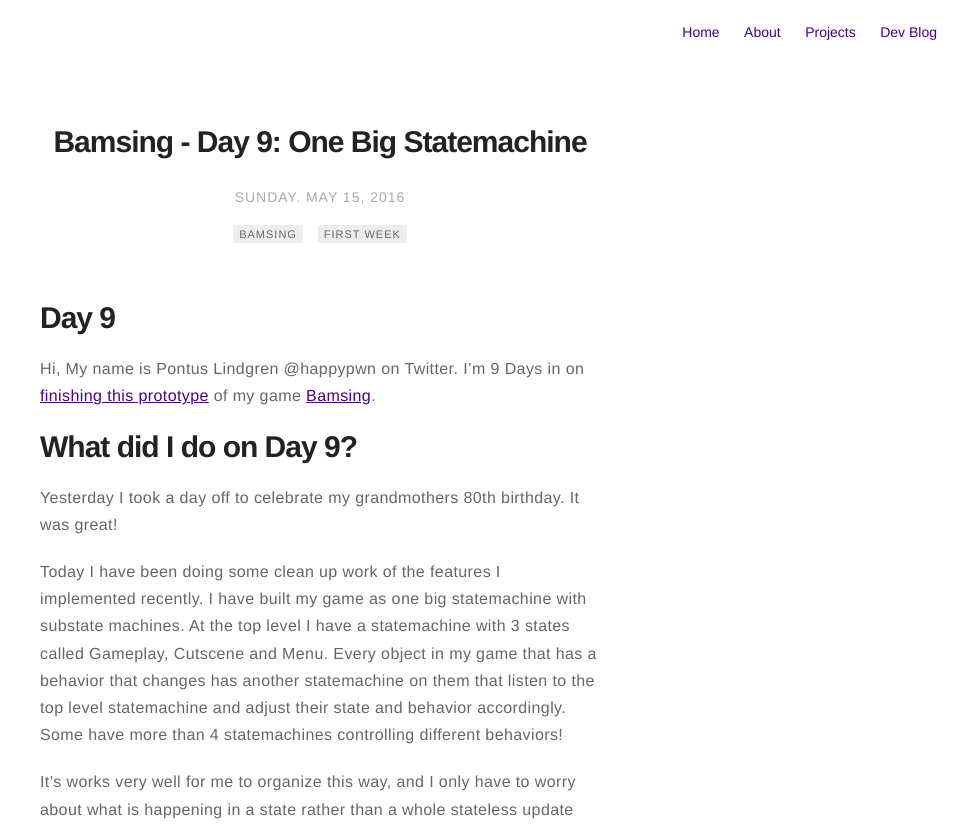
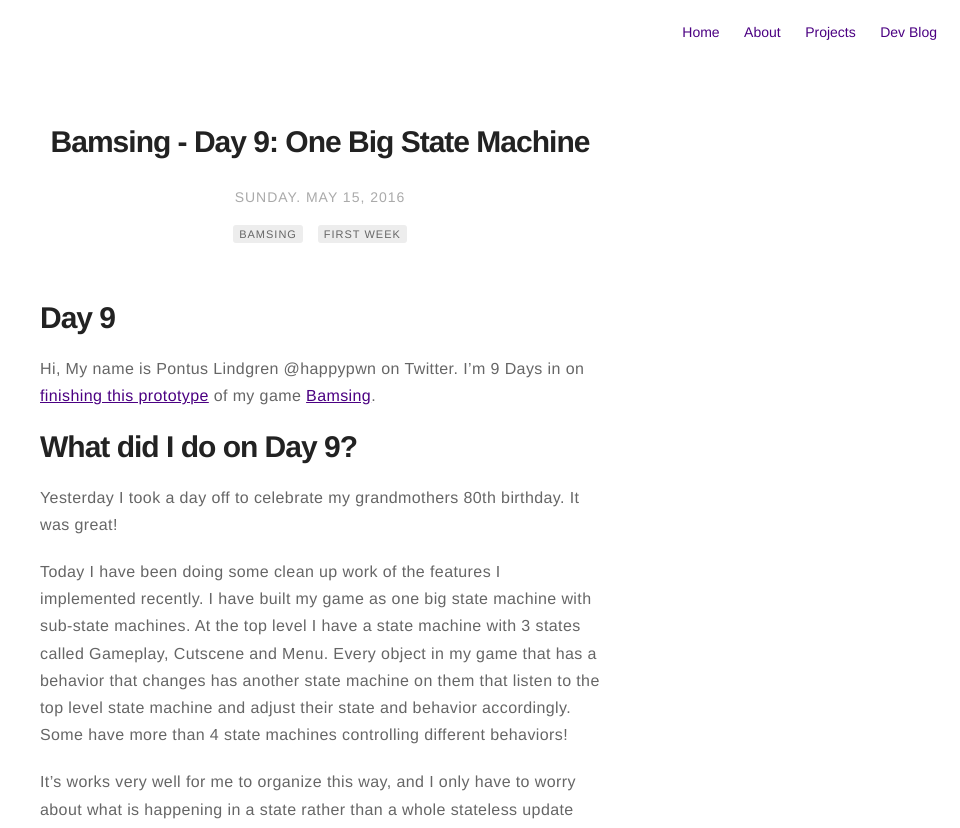
Before and after one commit to KirikoroStudios/kirikorostudios.github.io, a Jekyll site: the page built from _posts/2016-05-15-bamsing-day-9.markdown, in a window 1280 px wide. Shown: the top 828 px of the page, without its empty margins (320-1280 px from the left). Built offline with Jekyll 4.4.1, drawn with Linux system fonts in a browser that asks for light colours; comment, search, counter and statistics services are not loaded.

Commit message:
spelling fix

```diff
--- a/_posts/2016-05-15-bamsing-day-9.markdown
+++ b/_posts/2016-05-15-bamsing-day-9.markdown
@@ -1,5 +1,5 @@
 ---
-title: "Bamsing - Day 9: One Big Statemachine"
+title: "Bamsing - Day 9: One Big State Machine"
 layout: post
 date: 2016-05-15
 tag:
@@ -14,10 +14,10 @@ I'm 9 Days in on [finishing this prototype](/bamsing-prototype) of my game [Bams
 # What did I do on Day 9?
 Yesterday I took a day off to celebrate my grandmothers 80th birthday. It was great!
 
-Today I have been doing some clean up work of the features I implemented recently. I have built my game as one big statemachine with substate machines.
-At the top level I have a statemachine with 3 states called Gameplay, Cutscene and Menu. Every object in my game that has a behavior
-that changes has another statemachine on them that listen to the top level statemachine and adjust their state and behavior accordingly.
-Some have more than 4 statemachines controlling different behaviors!
+Today I have been doing some clean up work of the features I implemented recently. I have built my game as one big state machine with sub-state machines.
+At the top level I have a state machine with 3 states called Gameplay, Cutscene and Menu. Every object in my game that has a behavior
+that changes has another state machine on them that listen to the top level state machine and adjust their state and behavior accordingly.
+Some have more than 4 state machines controlling different behaviors!
 
 It's works very well for me to organize this way, and I only have to worry about what is happening in a state rather than a whole
 stateless update loop with a lot of checks to get the desired behavior.
```
